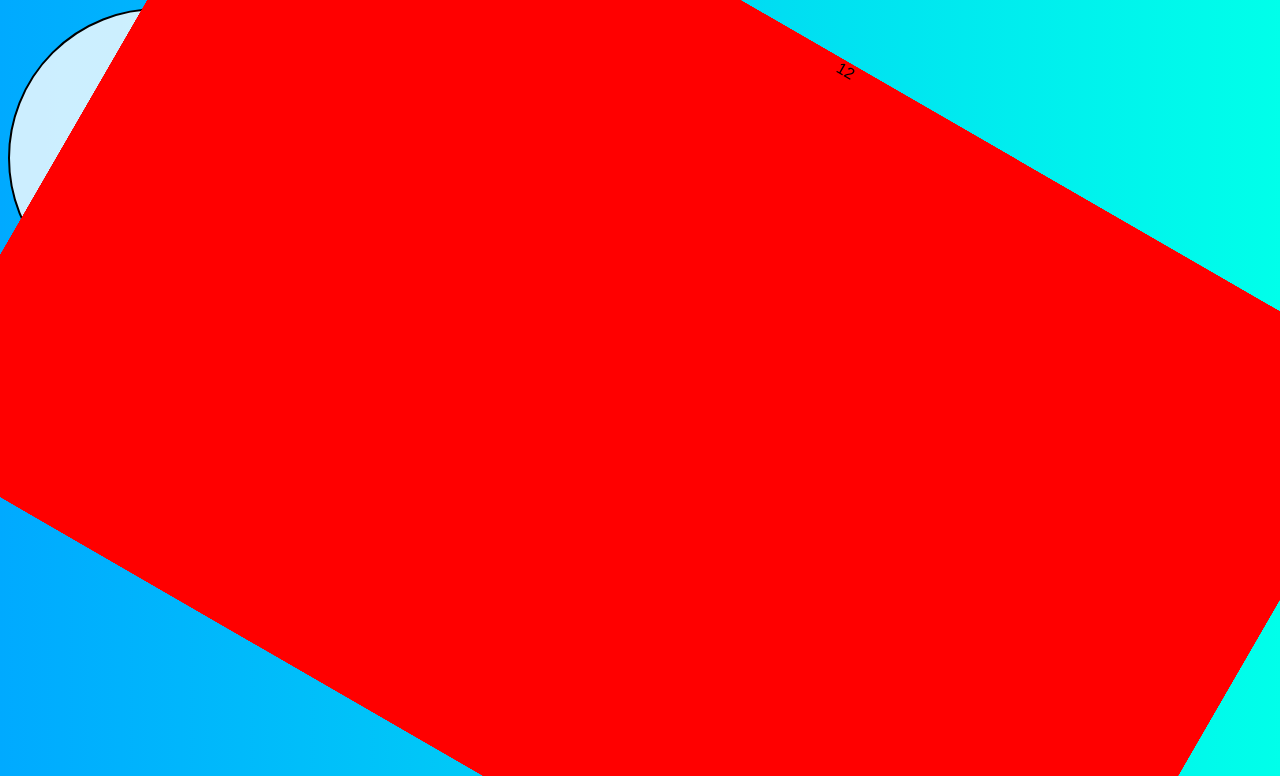
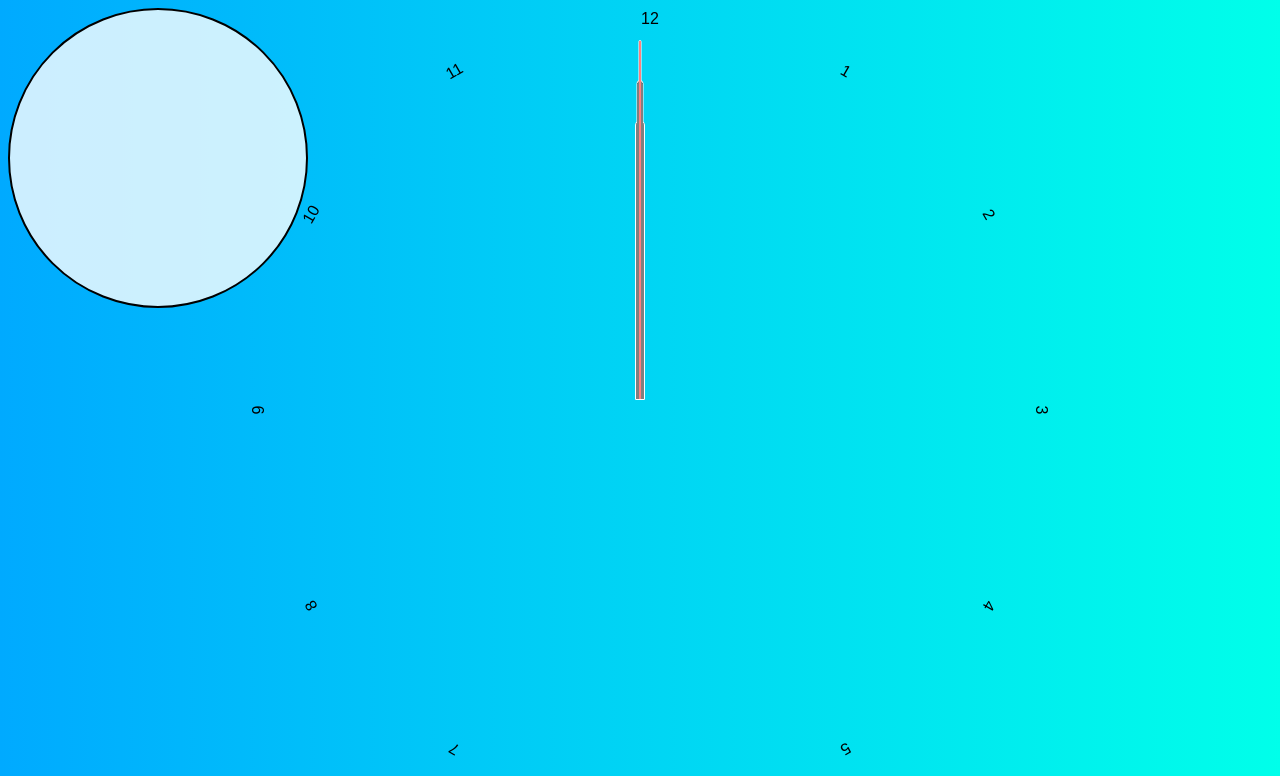
Before and after one commit to nathaliefc1/aprogramar, a plain HTML site: page index.html in a window 1280 px wide. Shown: the top 776 px of the page. Drawn offline with Linux system fonts and the light colour scheme.

Commit message:
clock hand second minute hours style css

```diff
--- a/styles.css
+++ b/styles.css
@@ -22,10 +22,72 @@ body {
 }
 
 .clock .number {
+  --rotation: 0;
   position: absolute;
   width: 100%;
   height: 100%;
   text-align: center;
+  transform: rotate(var(--rotation));
+}
+
+.clock .number1 {
+  --rotation: 30deg;
+}
+.clock .number2 {
+  --rotation: 60deg;
+}
+.clock .number3 {
+  --rotation: 90deg;
+}
+.clock .number4 {
+  --rotation: 120deg;
+}
+.clock .number5 {
+  --rotation: 150deg;
+}
+.clock .number6 {
+  --rotation: 180deg;
+}
+.clock .number7 {
+  --rotation: 210deg;
+}
+.clock .number8 {
+  --rotation: 240deg;
+}
+.clock .number9 {
+  --rotation: 270deg;
+}
+.clock .number10 {
+  --rotation: 300deg;
+}
+.clock .number11 {
+  --rotation: 330deg;
+}
+
+.clock .hand {
+  --rotation: 0;
+  position: absolute;
+  bottom: 50%;
+  left: 50%;
+  border: 1px solid white;
+  border-top-left-radius: 10px;
+  border-top-right-radius: 10px;
+  transform-origin: bottom;
+  z-index: 10;
+  transform: translateX(-50%) rotate(calc(var(--rotation) * 1deg));
+}
+.clock .hand.second {
+  width: 3px;
+  height: 45%;
   background-color: red;
-  transform: rotate(30deg);
 }
+.clock .hand.minute {
+  width: 7px;
+  height: 40%;
+  background-color: black;
+}
+.clock .hand.hour {
+  width: 10px;
+  height: 35%;
+  background-color: black;
+}
```
